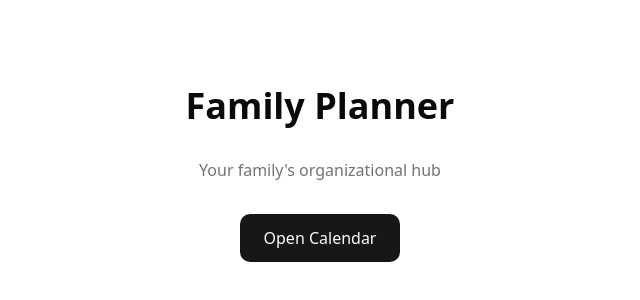
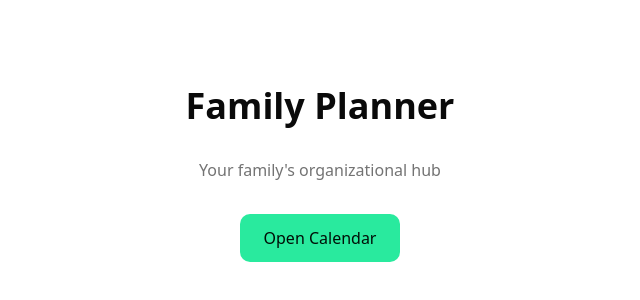
Before and after one commit to Swahjak/kynite, a Next.js app: page / in a window 1280 px wide. Shown: the part 226-526 px from the top of the page, without its empty margins (320-960 px from the left). Built offline with nearby package versions, Linux system fonts and the light colour scheme.

Commit message:
feat: update primary color to brand green #13ec92

```diff
--- a/src/app/globals.css
+++ b/src/app/globals.css
@@ -19,6 +19,8 @@
   --color-popover-foreground: var(--popover-foreground);
   --color-primary: var(--primary);
   --color-primary-foreground: var(--primary-foreground);
+  --color-primary-hover: var(--primary-hover);
+  --color-primary-dark: var(--primary-dark);
   --color-secondary: var(--secondary);
   --color-secondary-foreground: var(--secondary-foreground);
   --color-muted: var(--muted);
@@ -55,8 +57,10 @@
   --card-foreground: oklch(0.145 0 0);
   --popover: oklch(1 0 0);
   --popover-foreground: oklch(0.145 0 0);
-  --primary: oklch(0.205 0 0);
-  --primary-foreground: oklch(0.985 0 0);
+  --primary: oklch(0.83 0.18 160);
+  --primary-foreground: oklch(0.15 0.03 160);
+  --primary-hover: oklch(0.78 0.17 158);
+  --primary-dark: oklch(0.6 0.14 155);
   --secondary: oklch(0.97 0 0);
   --secondary-foreground: oklch(0.205 0 0);
   --muted: oklch(0.97 0 0);
@@ -89,8 +93,10 @@
   --card-foreground: oklch(0.985 0 0);
   --popover: oklch(0.205 0 0);
   --popover-foreground: oklch(0.985 0 0);
-  --primary: oklch(0.922 0 0);
-  --primary-foreground: oklch(0.205 0 0);
+  --primary: oklch(0.83 0.18 160);
+  --primary-foreground: oklch(0.15 0.03 160);
+  --primary-hover: oklch(0.78 0.17 158);
+  --primary-dark: oklch(0.6 0.14 155);
   --secondary: oklch(0.269 0 0);
   --secondary-foreground: oklch(0.985 0 0);
   --muted: oklch(0.269 0 0);
```
Also changed, not shown: 1 other file (tests, documents, lock files or other folders).
